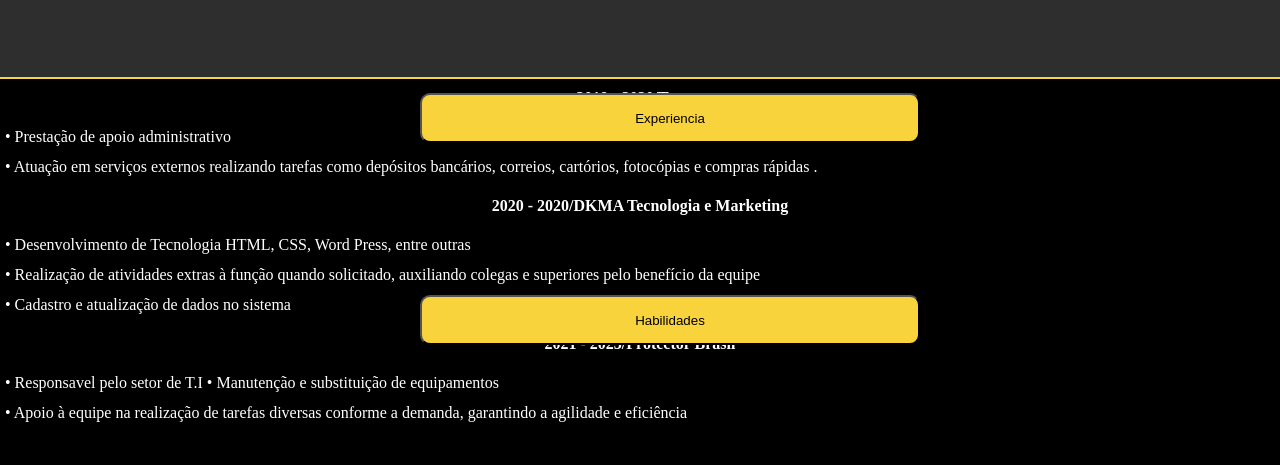
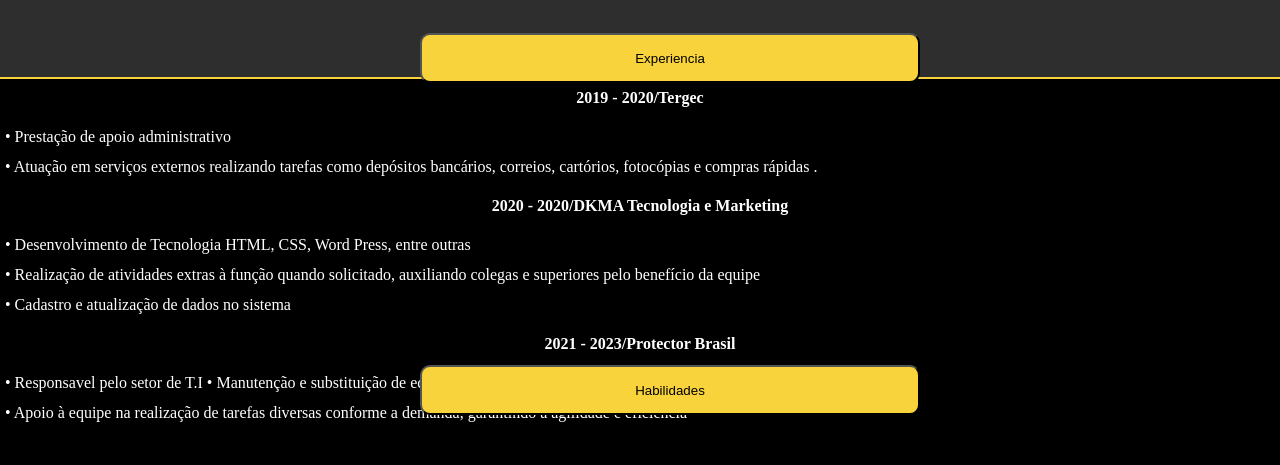
Before and after one commit to giovanifrota/curriculo-giovani, a plain HTML site: page index.html in a window 1280 px wide. Shown: the part 685-1150 px from the top of the page. Drawn offline with Linux system fonts and the light colour scheme.

Commit message:
arrumando os botoes

```diff
--- a/style.css
+++ b/style.css
@@ -91,12 +91,12 @@ footer{
 }
 .segundo-botao{
     position: relative;
-    bottom: 230px;
+    bottom: 160px;
     left: 420px;
 }
 .terceiro-botao{
     position: relative;
-    bottom: 340px;
+    bottom: 400px;
     left: 420px;
 }
 @media screen and (max-width:500px) and (orientation: portrait){
```
